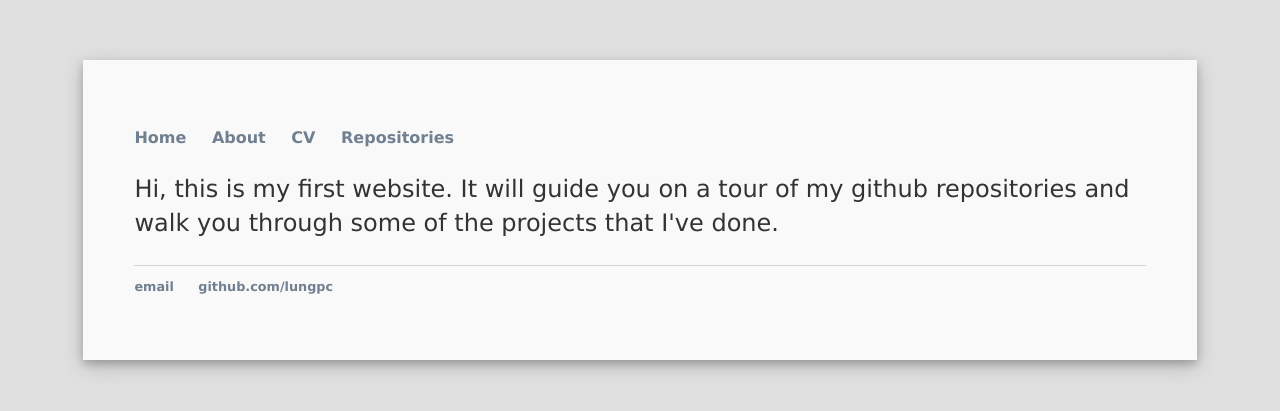
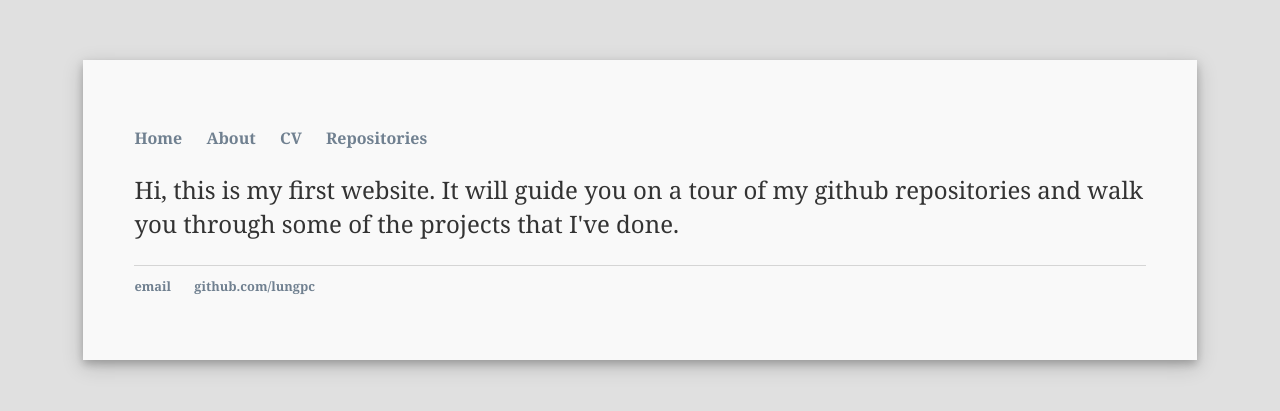
Before and after one commit to lungpc/lungpc.github.io, a Jekyll site: the page built from index.html, in a window 1280 px wide. Shown: the top 411 px of the page. Built offline with Jekyll 4.4.1, drawn with Linux system fonts in a browser that asks for light colours.

Commit message:
Update style.css

```diff
--- a/css/style.css
+++ b/css/style.css
@@ -19,7 +19,7 @@ nav a:hover:not(.active) {
 
 nav ul, footer ul {
     font-size: 1em;
-    font-family: 'Lucida Grande', 'Arial', 'Sans-Serif';
+    font-family: 'Georgia', 'Arial', 'Sans-Serif';
     padding: 0px;
     list-style: none;
     font-weight: bold;
@@ -42,9 +42,9 @@ a {
 
 a:hover { color: black; }
 
-p, ul { font-size: 1.5em; line-height: 1.4em; color: #333; font-family: 'Lucida Grande', 'Verdana'; }
+p, ul { font-size: 1.5em; line-height: 1.4em; color: #333; font-family: 'Georgia', 'Verdana'; }
 
-h1, h2, h3, h4 { font-family: 'Helvetica', 'Arial', 'Sans-Serif'; }
+h1, h2, h3, h4 { font-family: 'Georgia', 'Arial', 'Sans-Serif'; }
 h1 { font-size: 3em;  }
 h2 { font-size: 2.7em; }
 h3 { font-size: 2.3em; }
```
